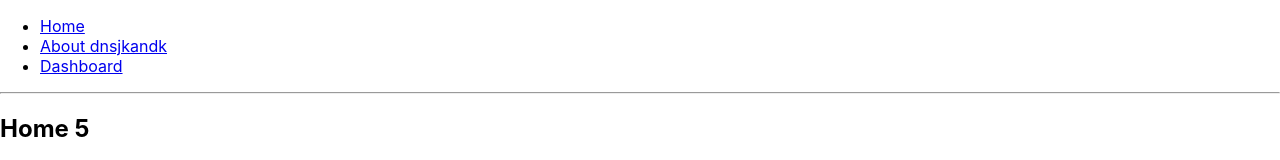
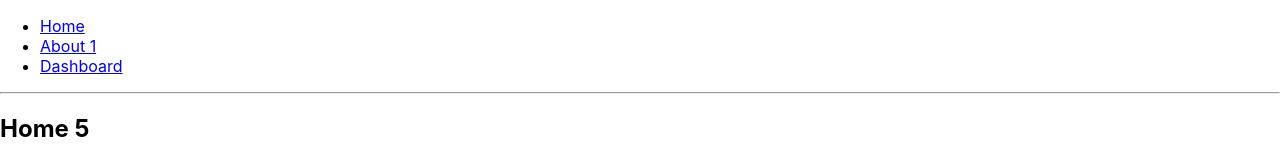
Before and after one commit to susmithapatchigolla/react, a React (Create React App) app: page / in a window 1280 px wide. Shown: the top 160 px of the page. Built offline with nearby package versions, Linux system fonts and the light colour scheme.

Commit message:
Update App.js

```diff
--- a/src/App.js
+++ b/src/App.js
@@ -16,7 +16,7 @@ function App() {
             <Link to="/">Home</Link>
           </li>
           <li>
-            <Link to="/me/about">About dnsjkandk</Link>
+            <Link to="/me/about">About 1</Link>
           </li>
           <li>
             <Link to="/dashboard">Dashboard </Link>
```
